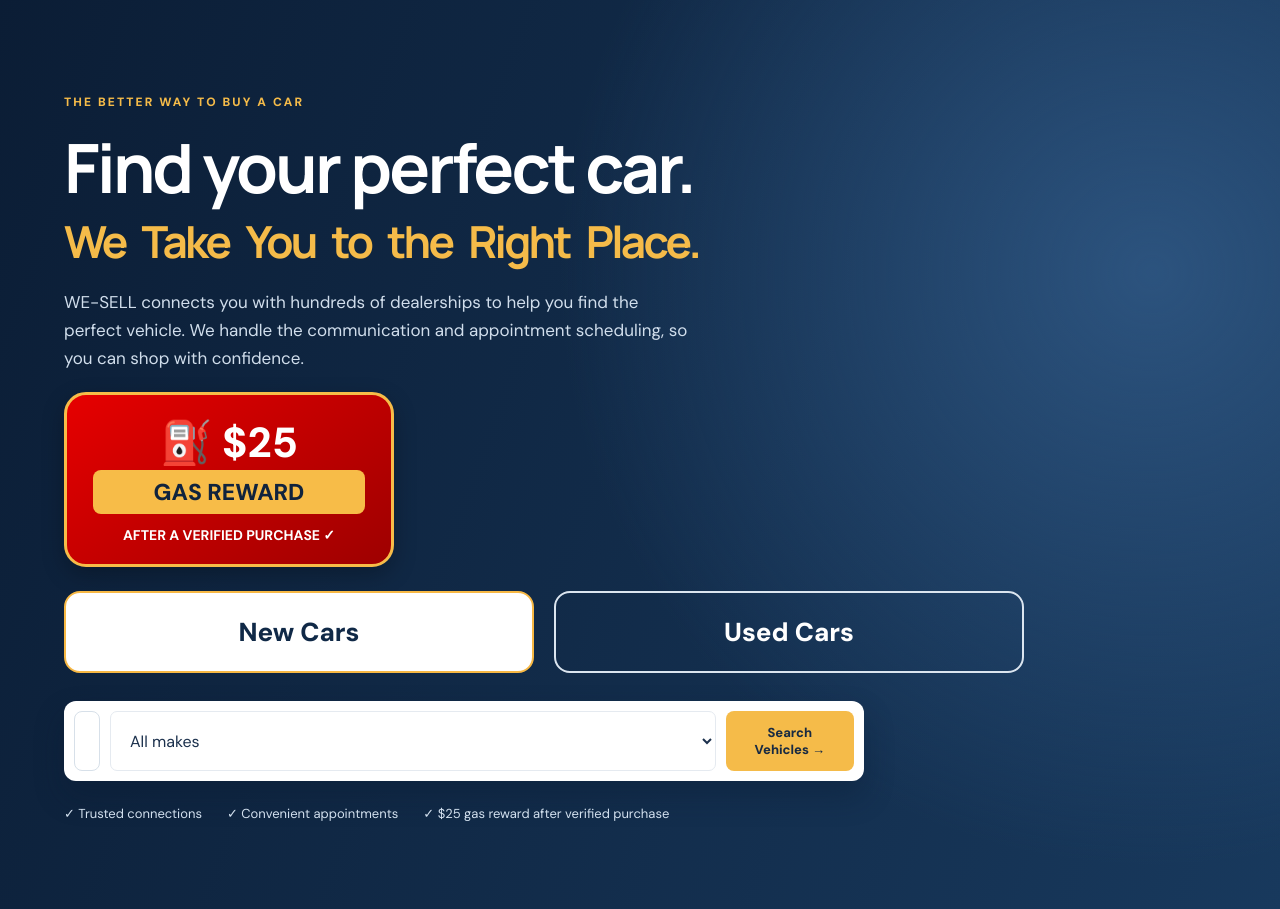
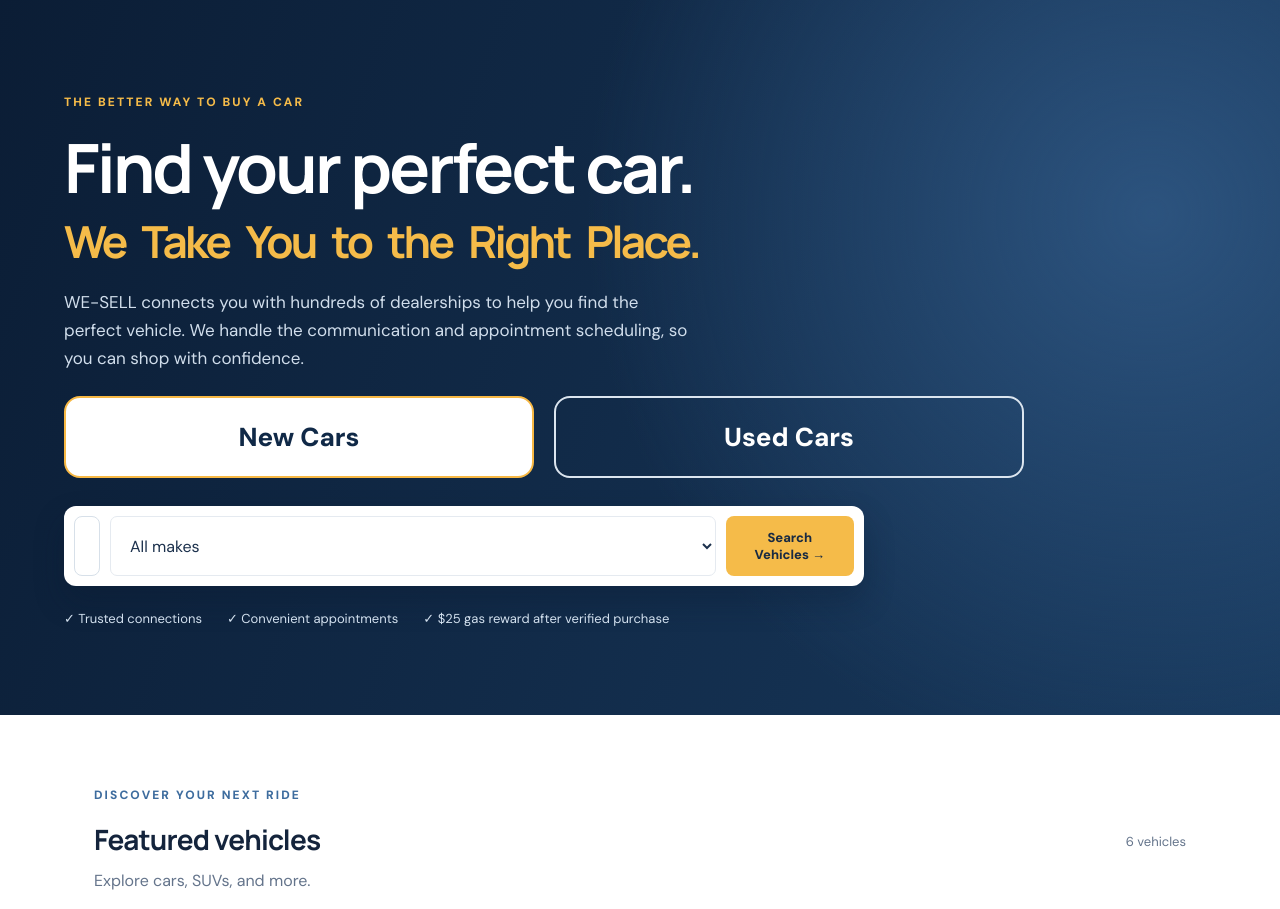
Before and after one commit to zamirvira-collab/wesell, a Flask app: page / in a window 1280 px wide. Shown: the part 79-988 px from the top of the page. Run offline with Flask 3, Linux system fonts and the light colour scheme; data comes from the database, SQL or seed files in the repository.

Commit message:
Update home.html

```diff
--- a/templates/home.html
+++ b/templates/home.html
@@ -12,11 +12,7 @@
 
 </h1><p>WE-SELL connects you with hundreds of dealerships to help you find the perfect vehicle. We handle the communication and appointment scheduling, so you can shop with confidence.</p>
 
-<div class="gas-reward-badge" style="background:linear-gradient(145deg,#e60000,#9e0000);color:white;border:3px solid #f7bc48;border-radius:22px;padding:20px 26px;text-align:center;max-width:330px;margin:20px 0;box-shadow:0 8px 22px rgba(0,0,0,.25);">
-  <div style="font-size:42px;font-weight:900;">⛽ $25</div>
-  <div style="background:#f7bc48;color:#10233d;font-size:23px;font-weight:900;border-radius:8px;padding:7px;">GAS REWARD</div>
-  <div style="font-size:14px;font-weight:700;margin-top:12px;">AFTER A VERIFIED PURCHASE ✓</div>
-</div>
+
 
 <style>
 .car-options {
```
